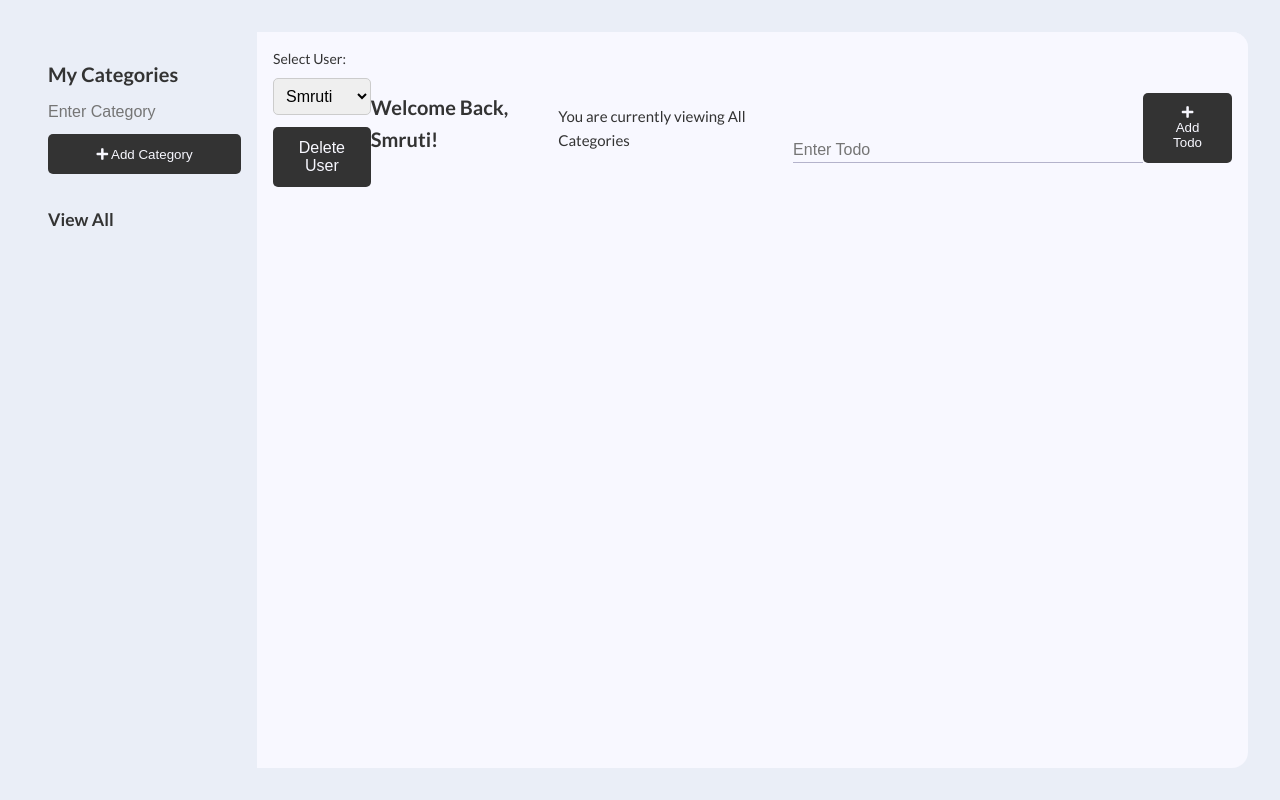
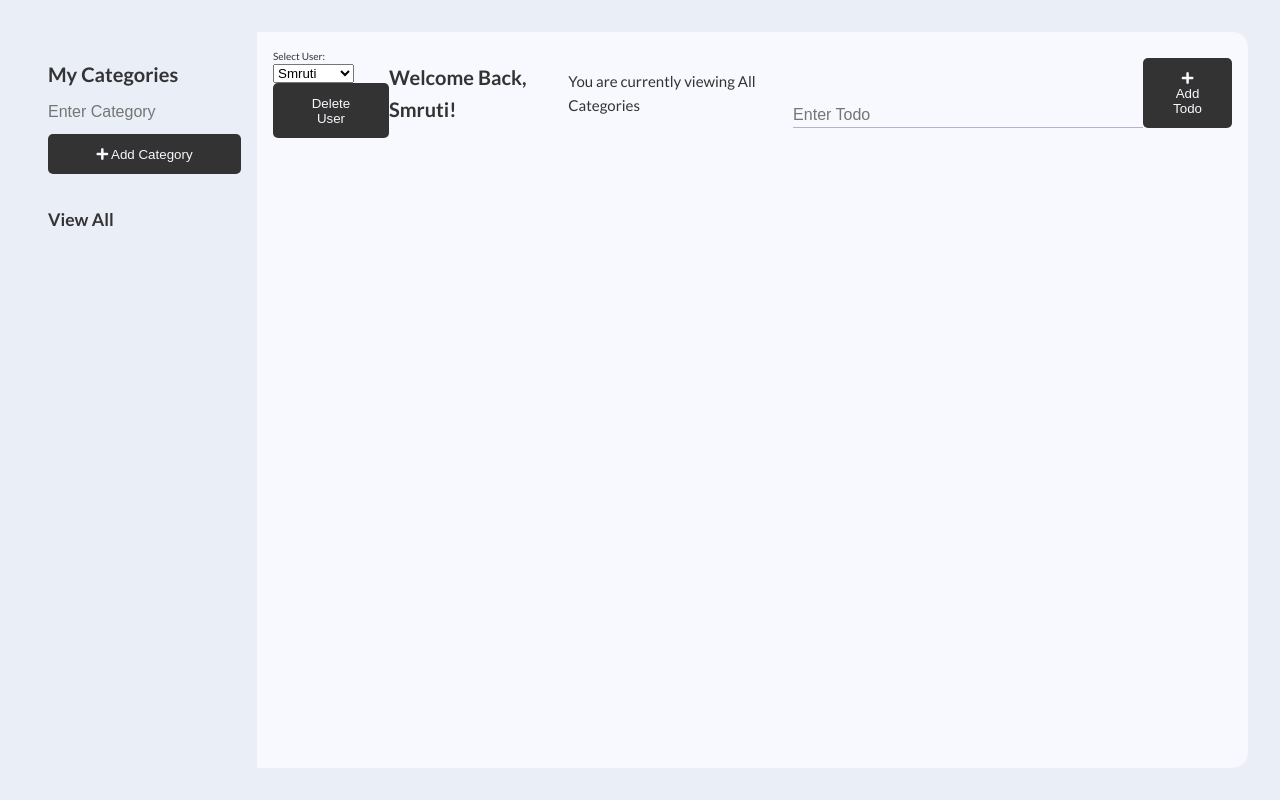
Before and after one commit to JanetStanmore/Todo_Task, a plain HTML site: page index.html in a window 1280 px wide. Drawn offline with Linux system fonts and the light colour scheme.

Commit message:
Update main.css

```diff
--- a/main.css
+++ b/main.css
@@ -2,51 +2,6 @@
 @import url('https://fonts.googleapis.com/css2?family=Lato:wght@300;400;700&display=swap');
 
 /* Base */
-html, body, div, span, applet, object, iframe,
-h1, h2, h3, h4, h5, h6, p, blockquote, pre,
-a, abbr, acronym, address, big, cite, code,
-del, dfn, em, img, ins, kbd, q, s, samp,
-small, strike, strong, sub, sup, tt, var,
-b, u, i, center,
-dl, dt, dd, ol, ul, li,
-fieldset, form, label, legend,
-table, caption, tbody, tfoot, thead, tr, th, td,
-article, aside, canvas, details, embed,
-figure, figcaption, footer, header, hgroup,
-menu, nav, output, ruby, section, summary,
-time, mark, audio, video {
-    margin: 0;
-    padding: 0;
-    border: 0;
-    font-size: 100%;
-    font: inherit;
-    vertical-align: baseline;
-}
-/* HTML5 display-role reset for older browsers */
-article, aside, details, figcaption, figure,
-footer, header, hgroup, menu, nav, section {
-    display: block;
-}
-body {
-    line-height: 1;
-}
-ol, ul {
-    list-style: none;
-}
-blockquote, q {
-    quotes: none;
-}
-blockquote:before, blockquote:after,
-q:before, q:after {
-    content: '';
-    content: none;
-}
-table {
-    border-collapse: collapse;
-    border-spacing: 0;
-}
-
-/* Main CSS */
 :root {
     --primary-color: #333;
     --light-color: #f8f8ff;
@@ -118,12 +73,14 @@ body {
 
 .currently-viewing {
     font-size: 1.5rem;
+    /* Add a style for the currently-viewing span */
+    position: relative;
+    display: inline-block;
 }
 
-.currently-viewing > span {
-    font-weight: bold;
-    color: #e57373;
-    cursor: pointer;
+.currently-viewing span:hover {
+    text-decoration: underline; /* Add underline on hover */
+    color: var(--error-color); /* Change color on hover */
 }
 
 /* Sidebar Form */
@@ -268,51 +225,3 @@ body {
     opacity: 0.25;
     cursor: pointer;
 }
-
-/* Add a style for the currently-viewing span */
-.currently-viewing span:hover {
-    text-decoration: underline; /* Add underline on hover */
-    color: var(--error-color); /* Change color on hover */
-}
-
-/* Additional Styles for User Selection and Welcome Message */
-#user-management-container,
-#welcome-message,
-#username-input-container {
-    margin-bottom: 20px;
-}
-
-#user-management-container label,
-#username-input-container label {
-    font-size: 1.4rem;
-    margin-bottom: 8px;
-    display: block;
-}
-
-#user-management,
-#username-input {
-    width: 100%;
-    padding: 8px;
-    font-size: 1.6rem;
-    margin-bottom: 12px;
-    border: 1px solid #ccc;
-    border-radius: 5px;
-}
-
-#delete-user-btn,
-#set-username-btn {
-    width: 100%;
-    padding: 12px;
-    font-size: 1.6rem;
-    cursor: pointer;
-    border: none;
-    border-radius: 5px;
-    background-color: var(--primary-color);
-    color: var(--light-color);
-}
-
-#delete-user-btn:hover,
-#set-username-btn:hover {
-    transform: scale(0.98);
-    background-color: var(--error-color);
-}
```
